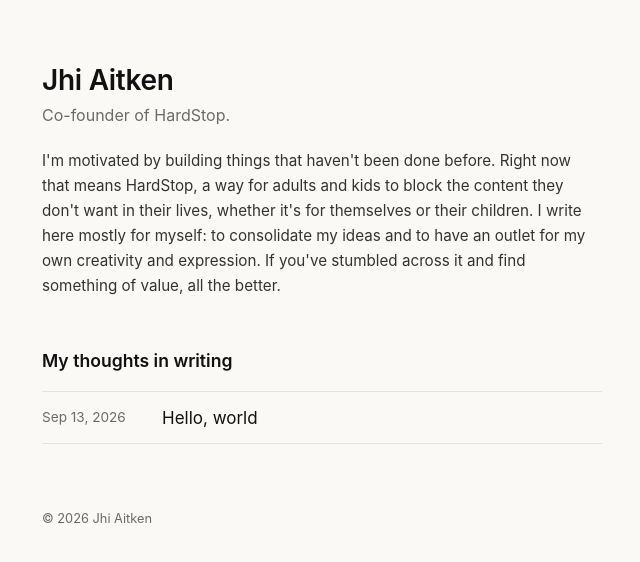
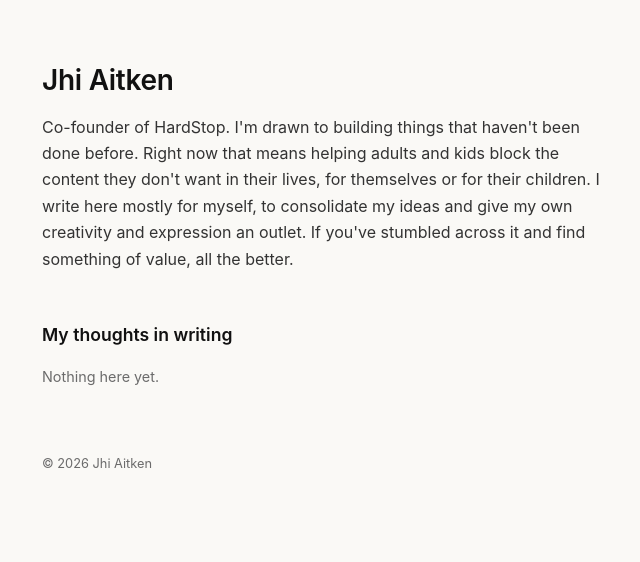
Before and after one commit to blankname-yessir/website, a Jekyll site: the page built from index.md, in a window 1280 px wide. Shown: the top 562 px of the page, without its empty margins (318-958 px from the left). Built offline with Jekyll 4.4.1, drawn with Linux system fonts in a browser that asks for light colours.

Commit message:
Remove placeholder post; name + blurb homepage
Co-Authored-By: Claude Fable 5.1 <noreply@anthropic.com>

```diff
--- a/_config.yml
+++ b/_config.yml
@@ -1,12 +1,11 @@
 title: Jhi Aitken
-tagline: Co-founder of HardStop.
 description: >-
-  I'm motivated by building things that haven't been done before. Right now
-  that means HardStop, a way for adults and kids to block the content they
-  don't want in their lives, whether it's for themselves or their children.
-  I write here mostly for myself: to consolidate my ideas and to have an
-  outlet for my own creativity and expression. If you've stumbled across it
-  and find something of value, all the better.
+  Co-founder of HardStop. I'm drawn to building things that haven't been done
+  before. Right now that means helping adults and kids block the content they
+  don't want in their lives, for themselves or for their children. I write
+  here mostly for myself, to consolidate my ideas and give my own creativity
+  and expression an outlet. If you've stumbled across it and find something of
+  value, all the better.
 url: "https://jhiaitken.com"
 permalink: /:year/:month/:day/:title/
 markdown: kramdown
--- a/_layouts/default.html
+++ b/_layouts/default.html
@@ -14,7 +14,8 @@
   h1 { font-size: 1.75rem; font-weight: 600; line-height: 1.2; margin: 0 0 0.25rem; letter-spacing: -0.01em; }
   h2 { font-size: 1.1rem; font-weight: 600; margin: 3rem 0 1rem; }
   .tagline { margin: 0 0 1.25rem; color: var(--muted); font-size: 1rem; }
-  .blurb { font-size: 0.95rem; color: #333; }
+  .blurb { font-size: 1rem; color: #333; margin-top: 1rem; }
+  .empty { color: var(--muted); font-size: 0.9rem; }
   .posts { list-style: none; padding: 0; margin: 0; border-top: 1px solid var(--rule); }
   .posts li { display: flex; gap: 1rem; padding: 0.7rem 0; border-bottom: 1px solid var(--rule); }
   .posts time { color: var(--muted); font-size: 0.85rem; flex: 0 0 6.5rem; padding-top: 0.15rem; }
--- a/index.md
+++ b/index.md
@@ -2,12 +2,15 @@
 layout: default
 ---
 <h1>{{ site.title }}</h1>
-<p class="tagline">{{ site.tagline }}</p>
 <p class="blurb">{{ site.description }}</p>
 
 <h2>My thoughts in writing</h2>
+{% if site.posts.size > 0 %}
 <ul class="posts">
 {% for post in site.posts %}
   <li><time>{{ post.date | date: "%b %-d, %Y" }}</time><a href="{{ post.url | relative_url }}">{{ post.title }}</a></li>
 {% endfor %}
 </ul>
+{% else %}
+<p class="empty">Nothing here yet.</p>
+{% endif %}
```
Also changed, not shown: _posts/2026-09-13-hello-world.md (deleted, +0 -7 lines).
